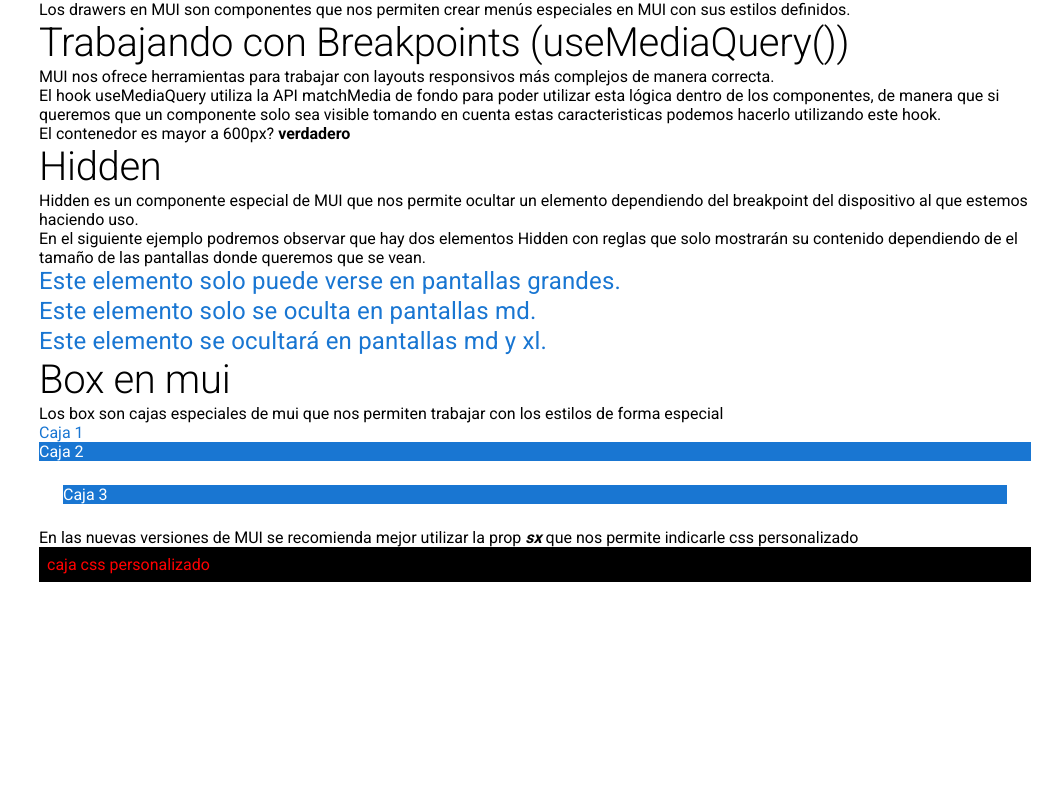
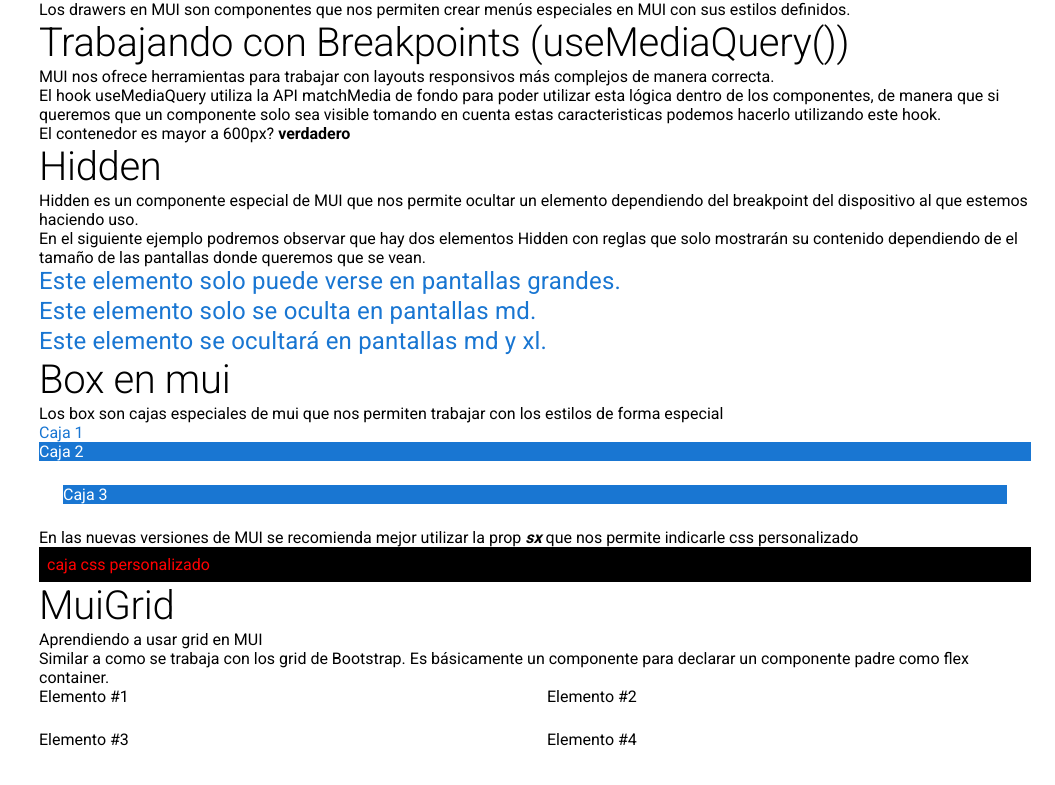
Before and after one commit to sberrus/bluuweb-material-ui, a React (Vite) app: page / in a window 1280 px wide. Shown: the part 1698-2483 px from the top of the page, without its empty margins (225-1280 px from the left). Before the commit the page ends 2328 px from the top, so only its background shows below. Built offline with nearby package versions, Linux system fonts and the light colour scheme.

Commit message:
Viendo los grids en MUI

```diff
--- a/src/App.tsx
+++ b/src/App.tsx
@@ -7,6 +7,7 @@
 import MuiCreateTheme from "./components/MuiCreateTheme/MuiCreateTheme";
 import MuiDrawer from "./components/MuiDrawer/MuiDrawer";
 import MuiDrawerEstatico from "./components/MuiDrawerEstatico/MuiDrawerEstatico";
+import MuiGrid from "./components/MuiGrid/MuiGrid";
 import MuiIcons from "./components/MuiIcons/MuiIcons";
 import MuiMakeStyles from "./components/MuiMakeStyles/MuiMakeStyles";
 import MuiTypography from "./components/MuiTypography/MuiTypography";
@@ -45,6 +46,7 @@
 						<MuiDrawer />
 						<MuiBreakpoints />
 						<MuiBox />
+						<MuiGrid />
 					</Container>
 				</Container>
 			</div>
--- a/src/components/MuiBox/MuiBox.tsx
+++ b/src/components/MuiBox/MuiBox.tsx
@@ -21,6 +21,8 @@
 				</b>{" "}
 				que nos permite indicarle css personalizado
 			</p>
+
+			{/* En la nueva versión d MUI es preferible editar la caja utilizando la prop sx={{}} */}
 			<Box
 				sx={{
 					background: "black",
--- /dev/null
+++ b/src/components/MuiGrid/MuiGrid.tsx
@@ -0,0 +1,31 @@
+import { Grid, Typography } from "@mui/material";
+
+const MuiGrid = () => {
+	const Item = ({ children }) => <div>{children}</div>;
+	return (
+		<>
+			<Typography variant="h2">MuiGrid</Typography>
+			<p>Aprendiendo a usar grid en MUI</p>
+			<p>
+				Similar a como se trabaja con los grid de Bootstrap. Es básicamente un componente para declarar un
+				componente padre como flex container.
+			</p>
+			<Grid container columnSpacing={3} rowSpacing={3}>
+				<Grid item xs={6}>
+					Elemento #1
+				</Grid>
+				<Grid item xs={6}>
+					Elemento #2
+				</Grid>
+				<Grid item xs={6}>
+					Elemento #3
+				</Grid>
+				<Grid item xs={6}>
+					Elemento #4
+				</Grid>
+			</Grid>
+		</>
+	);
+};
+
+export default MuiGrid;
```
